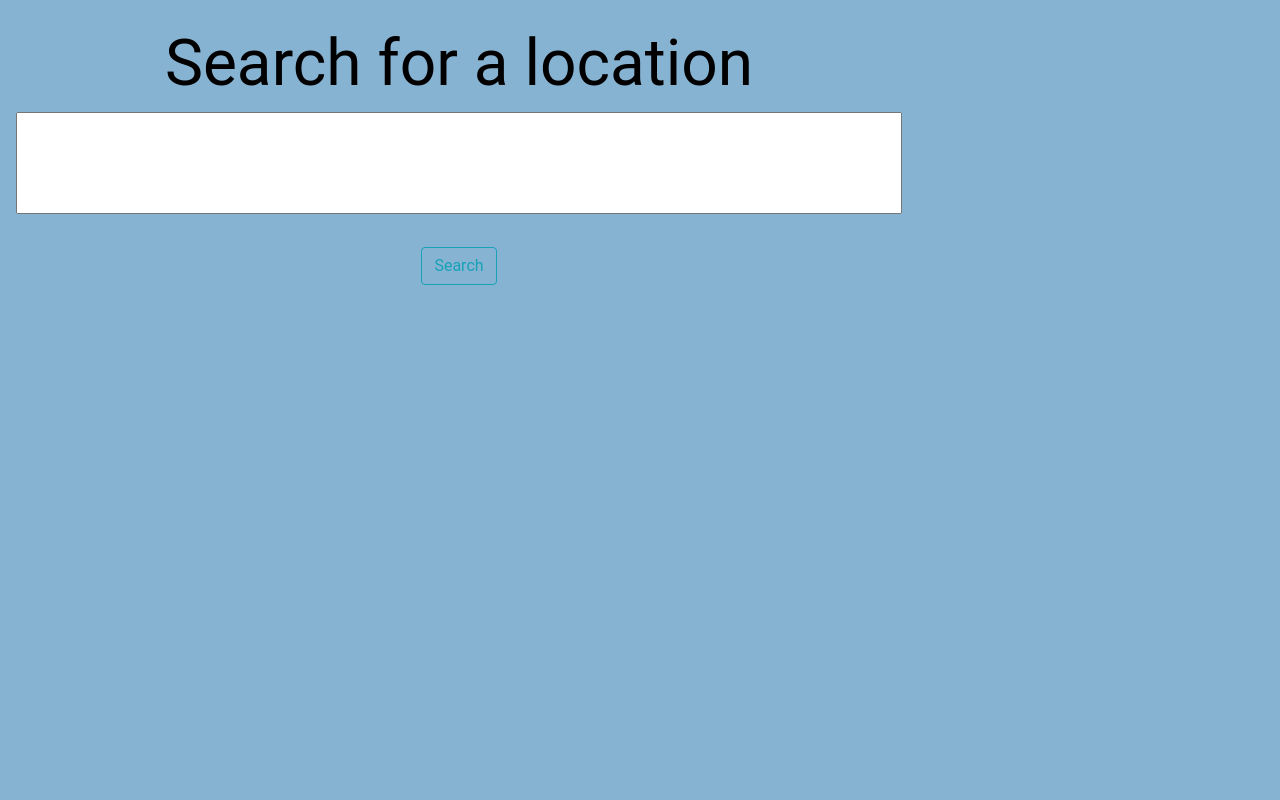
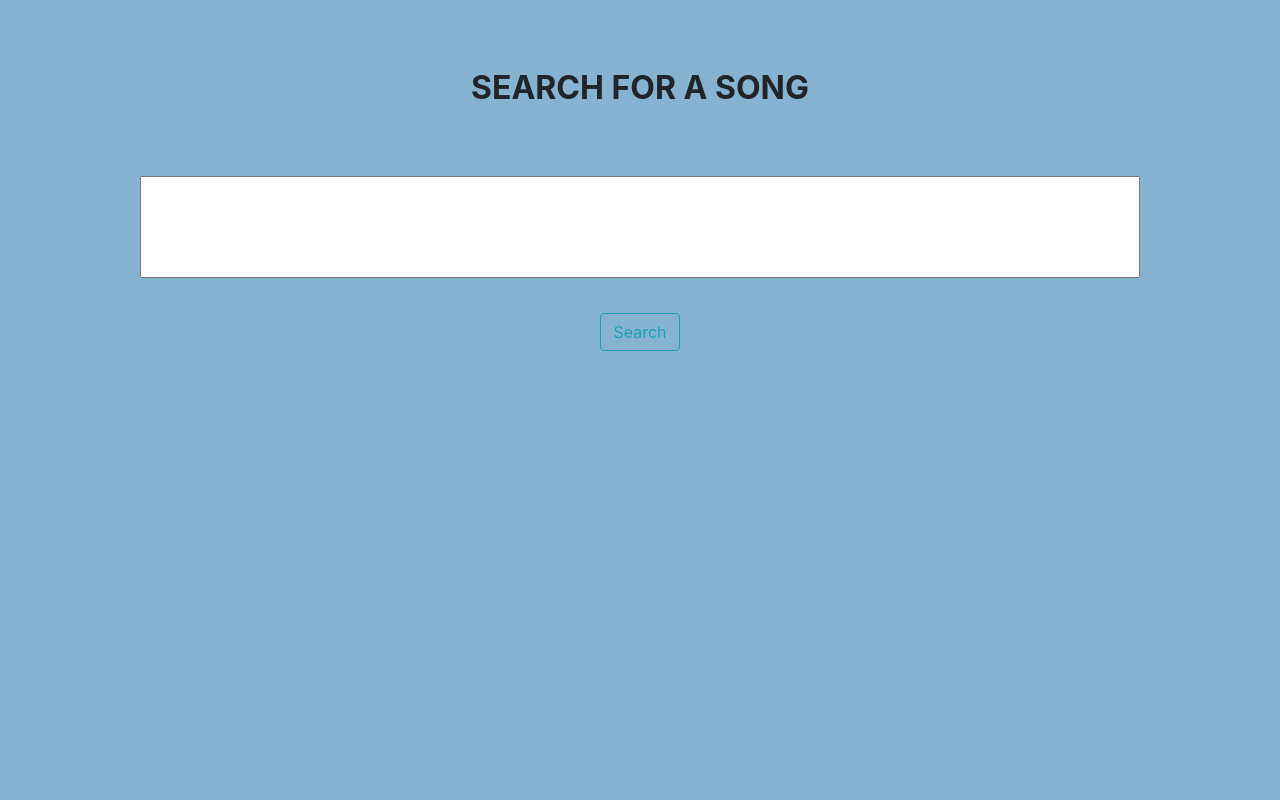
Before and after one commit to jaejunku/ripple, a Flask app: a page that uses templates/search.html in a window 1280 px wide. Run offline with Flask 2, Linux system fonts and the light colour scheme; some libraries are stand-ins or nearby versions.

Commit message:
Frontend work for search page

```diff
--- a/app.py
+++ b/app.py
@@ -25,6 +25,7 @@ class Collection(db.Model):
     id = db.Column(db.String, primary_key=True)
     lat = db.Column(db.Float)
     address = db.Column(db.String, nullable=False)
+    name = db.Column(db.String)
     long = db.Column(db.Float)
     songs = db.relationship('Song', backref='collection', lazy=True)
     posts = db.relationship('Post', backref='collection', lazy=True)
@@ -177,7 +178,7 @@ def search_location():
     search_form = SearchForm()
     if search_form.validate_on_submit():
         return redirect(url_for('search_location_call', input_location=search_form.search.data))
-    return render_template('search.html', title='Search Far', form=search_form,
+    return render_template('search.html', form=search_form, searchtype="LOCATION",
                            login_authorized=check_authorization())
 
 
@@ -210,7 +211,7 @@ def search_location_call(input_location):
 @app.route('/collection/<string:place_id>/address/<string:address>', methods=['GET', 'POST'])
 def location(place_id, address):
     search_request = requests.get('https://maps.googleapis.com/maps/api/place/details/json?key=' + google_api_key
-                                  + '&place_id=' + str(place_id))
+                                  + '&place_id=' + str(place_id) + '&fields=name')
     # Now convert the response into Python dictionary
     results = search_request.json()
     place_name = results['result']['name']
@@ -236,7 +237,7 @@ def search_music(place_id, address):
         return redirect(
             url_for('music_search_results', input_music=search_form.search.data, place_id=place_id, address=address))
     return render_template('search.html', title='Search Music', form=search_form, search_type='Music',
-                           login_authorized=check_authorization())
+                           searchtype = "SONG", login_authorized=check_authorization())
 
 
 @app.route('/collection/<string:place_id>/address/<string:address>/musicsearchresults/<string:input_music>')
@@ -274,26 +275,27 @@ def add_song(place_id, address, song_uri):
     if post_form.validate_on_submit():
         if Collection.query.filter_by(id=place_id).first() is None:
             search_request = requests.get(
-                'https://maps.googleapis.com/maps/api/geocode/json?key=' + google_api_key + '&address=' +
-                address.replace(" ", "+"))
+                'https://maps.googleapis.com/maps/api/place/details/json?key=' + google_api_key
+                + '&place_id=' + str(place_id) + '&fields=name,geometry')
             search_json = search_request.json()
-            lat = search_json['results'][0]['geometry']['location']['lat']
-            lng = search_json['results'][0]['geometry']['location']['lng']
-            collection = Collection(id=place_id, lat=lat, long=lng, address=address)
+            lat = search_json['result']['geometry']['location']['lat']
+            lng = search_json['result']['geometry']['location']['lng']
+            name = search_json['result']['name']
+            collection = Collection(id=place_id, lat=lat, long=lng, address=address, name=name)
             db.session.add(collection)
             db.session.commit()
-        search_request = requests.get('https://api.spotify.com/v1/tracks/' + str(song_uri[14:]),
-                                      headers={'Authorization': 'Bearer ' + session['access_token']})
-        search_json = search_request.json()
-        if 'error' in search_json:
-            return render_template('music_search_results.html', error=True, search_json=search_json,
+        music_search_request = requests.get('https://api.spotify.com/v1/tracks/' + str(song_uri[14:]),
+                                            headers={'Authorization': 'Bearer ' + session['access_token']})
+        music_search_json = music_search_request.json()
+        if 'error' in music_search_json:
+            return render_template('music_search_results.html', error=True, search_json=music_search_json,
                                    message=song_uri[14:],
                                    login_authorized=check_authorization())
         else:
-            album_picture = search_json['album']['images'][1]['url']
-            song_title = search_json['name']
-            artist = search_json['artists'][0]['name']
-            preview_url = search_json['preview_url']
+            album_picture = music_search_json['album']['images'][1]['url']
+            song_title = music_search_json['name']
+            artist = music_search_json['artists'][0]['name']
+            preview_url = music_search_json['preview_url']
             song = Song(song_uri=song_uri, song_title=song_title, album_picture=album_picture, collection_id=place_id,
                         artist=artist, song_preview=preview_url)
             db.session.add(song)
--- a/static/main.css
+++ b/static/main.css
@@ -26,6 +26,7 @@ body > div { display: inline-block; }
 
 .content{
   color: black;
+
   font-family: Roboto, sans-serif;
   font-size: 1em;
   margin: 1em;
@@ -40,11 +41,6 @@ body > div { display: inline-block; }
 .collections-title{
   font-family: Roboto sans-serif;
   font-size: 3em;
-}
-
-.search-field{
-  text-align: center;
-  font-size: 4em;
 }
 
 .main-left{
--- /dev/null
+++ b/static/search.css
@@ -0,0 +1,23 @@
+.search-form{
+  justify-content: center;
+  align-items: center;
+}
+
+.search-parent-wrapper{
+  text-align: center;
+}
+
+.search-wrapper{
+  background-color: #86b3d1;
+  height: 100vh;
+  width: 100%;
+  text-align: center;
+  justify-content: center;
+  align-items: center;
+  display: inline-block;
+}
+
+.search-field{
+  text-align: center;
+  font-size: 4em;
+}
--- a/templates/home.html
+++ b/templates/home.html
@@ -32,7 +32,11 @@
         </div>
         <div class="main-left">
             <div class="collections-title">Collections Near You</div>
-            <div>{% for collection in nearby_collections %} {{ collection.address }} {% endfor %}</div>
+            <div>
+                {% for collection in nearby_collections %}
+                <div>{{ collection.name }} </div>
+                {% endfor %}
+            </div>
         </div>
         <div class="main-right">
             <div class="collections-title">Your Personal Collections</div>
--- a/templates/search.html
+++ b/templates/search.html
@@ -1,10 +1,22 @@
-{% extends 'layout.html' %}
-{% block content %}
-<div style="background-color: #86b3d1">
-    <div class="content">
+<!doctype html>
+<html lang="en">
+  <head>
+    <!-- Required meta tags -->
+    <meta charset="utf-8">
+    <meta name="viewport" content="width=device-width, initial-scale=1, shrink-to-fit=no">
+      <!-- Bootstrap CSS -->
+    <link rel="stylesheet" href="https://stackpath.bootstrapcdn.com/bootstrap/4.4.1/css/bootstrap.min.css" integrity="sha384-Vkoo8x4CGsO3+Hhxv8T/Q5PaXtkKtu6ug5TOeNV6gBiFeWPGFN9MuhOf23Q9Ifjh" crossorigin="anonymous">
+      <!-- Link the main.css file to layout.html with url_for -->
+    <link rel="stylesheet" type="text/css" href="{{ url_for('static', filename='search.css') }}">
+    <link rel="shortcut icon" href="#" />
+      <title>Search</title>
+  </head>
+  <body>
+    <div class="search-parent-wrapper">
+        <div class="search-wrapper">
             <form method="POST" action="" class="search-field">
                 {{ form.hidden_tag() }}
-                <div style="font-size: 1em;">Search for a location</div>
+                    <div style="font-size: 0.5em; font-weight: bold; margin-bottom: 2em; margin-top: 2em;">SEARCH FOR A {{ searchtype }}</div>
                     <div class="search_form">
                         {{ form.search(class="search-form") }}
                     </div>
@@ -14,5 +26,4 @@
             </form>
         </div>
     </div>
-
-{% endblock content %}
+  </body>
```
Also changed, not shown: site.db. Lines whose indentation alone changed are shown as unchanged.
